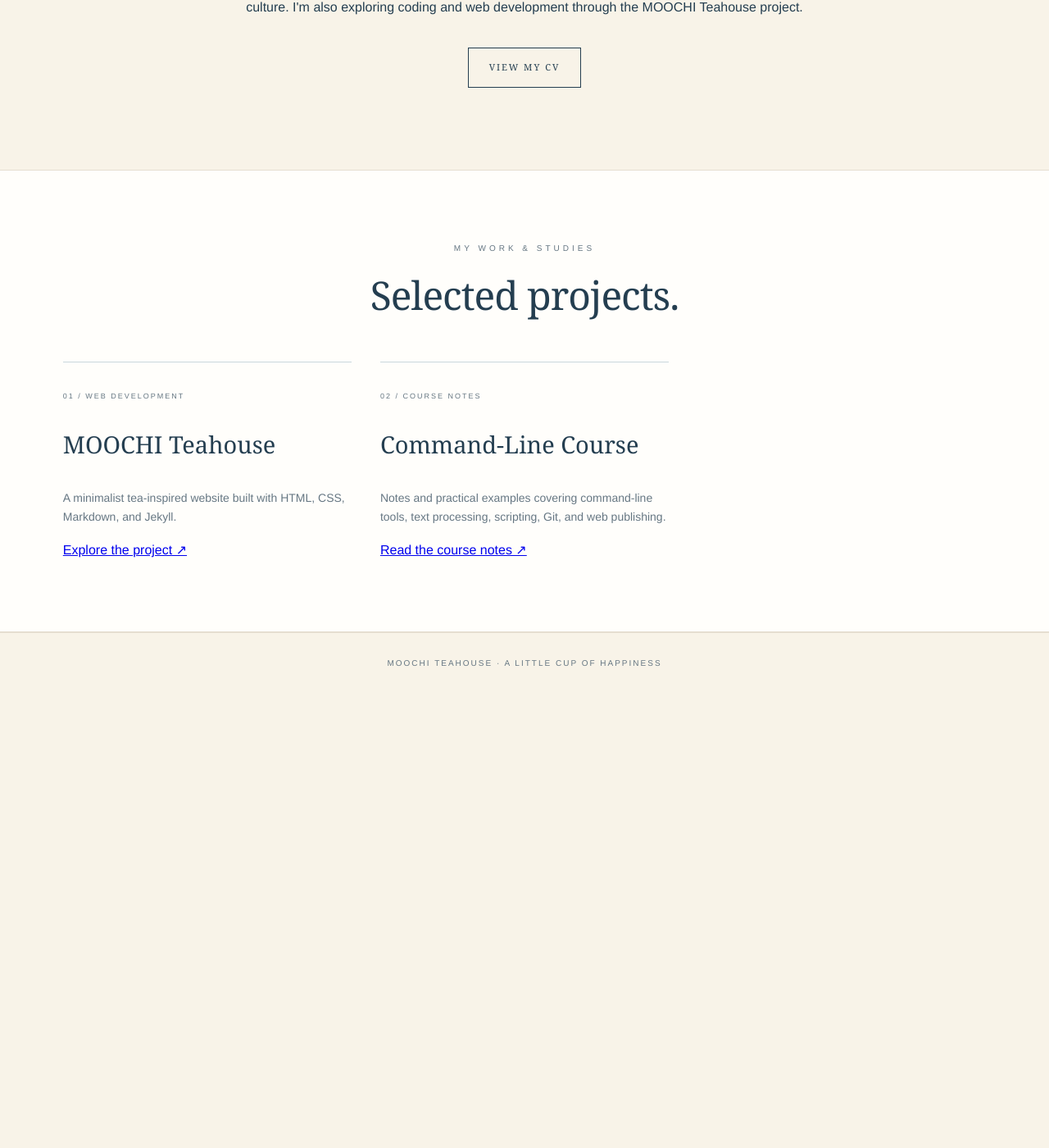
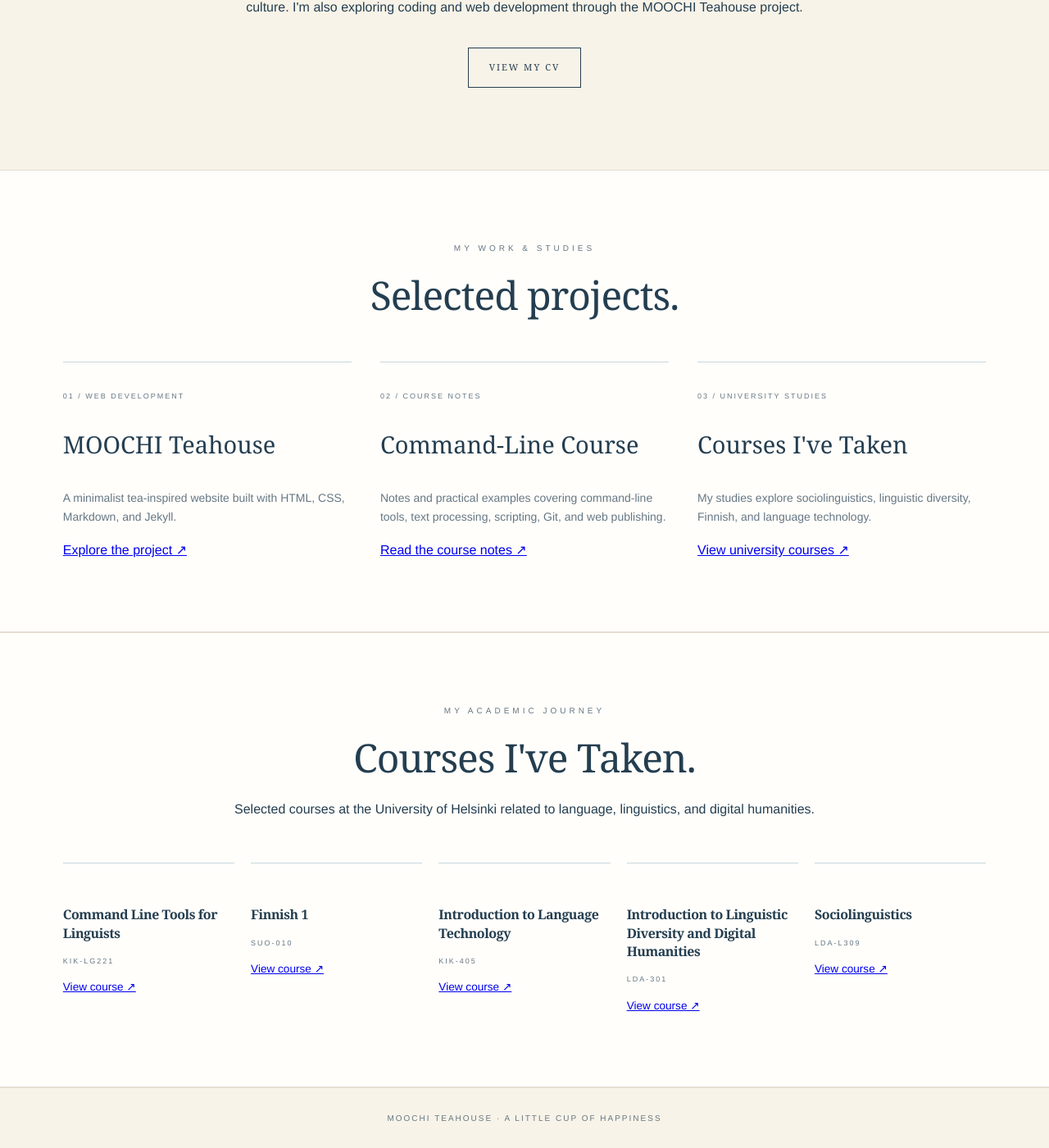
Before and after one commit to Haianng/MOOCHITeahouse, a Jekyll site: the page built from index.markdown, in a window 1280 px wide and 1400 px high, scrolled down 2916 px. Shown: the whole window at 82% size. Built offline with Jekyll 4.4.1, drawn with Linux system fonts in a browser that asks for light colours; before the commit the page ends 3761 px from its top, so only the background shows below that.

Commit message:
Add university courses to homepage

```diff
--- a/index.markdown
+++ b/index.markdown
@@ -109,5 +109,50 @@ title: MOOCHI Teahouse
       <p>Notes and practical examples covering command-line tools, text processing, scripting, Git, and web publishing.</p>
       <a href="{{ '/cmdline_course.html' | relative_url }}">Read the course notes ↗</a>
     </article>
+
+    <article class="tea-card">
+      <p class="tea-number">03 / UNIVERSITY STUDIES</p>
+      <h3>Courses I've Taken</h3>
+      <p>My studies explore sociolinguistics, linguistic diversity, Finnish, and language technology.</p>
+      <a href="#university-courses">View university courses ↗</a>
+    </article>
   </div>
 </section>
+
+<section class="moochi-teas" id="university-courses">
+  <p class="eyebrow">MY ACADEMIC JOURNEY</p>
+  <h2>Courses I've Taken.</h2>
+  <p>Selected courses at the University of Helsinki related to language, linguistics, and digital humanities.</p>
+
+  <div class="tea-grid">
+  <article class="tea-card">
+    <h3>Command Line Tools for Linguists</h3>
+    <p class="tea-number">KIK-LG221</p>
+    <a href="https://studies.helsinki.fi/courses/course-implementation/hy-opt-cur-2627-261401a1-c550-4436-91b9-7edf4a1a3b57/KIK-LG221">View course ↗</a>
+  </article>
+
+  <article class="tea-card">
+    <h3>Finnish 1</h3>
+    <p class="tea-number">SUO-010</p>
+    <a href="https://studies.helsinki.fi/courses/course-implementation/otm-7c2e7884-e91f-4667-894e-7bd913a70916/SUO-010">View course ↗</a>
+  </article>
+
+  <article class="tea-card">
+    <h3>Introduction to Language Technology</h3>
+    <p class="tea-number">KIK-405</p>
+    <a href="https://studies.helsinki.fi/courses/course-implementation/hy-opt-cur-2627-43b8f122-8ca2-453b-addd-cbfd756c3306/KIK-405">View course ↗</a>
+  </article>
+
+  <article class="tea-card">
+    <h3>Introduction to Linguistic Diversity and Digital Humanities</h3>
+    <p class="tea-number">LDA-301</p>
+    <a href="https://studies.helsinki.fi/courses/course-implementation/hy-opt-cur-2627-9df97501-21e6-4b8d-9de4-e91303f2ff71/LDA-301">View course ↗</a>
+  </article>
+
+  <article class="tea-card">
+    <h3>Sociolinguistics</h3>
+    <p class="tea-number">LDA-L309</p>
+    <a href="https://studies.helsinki.fi/courses/course-implementation/hy-opt-cur-2627-7404bbaf-0333-4da4-ad88-b967d8f7f354">View course ↗</a>
+  </article>
+</div>
+</section>
```
